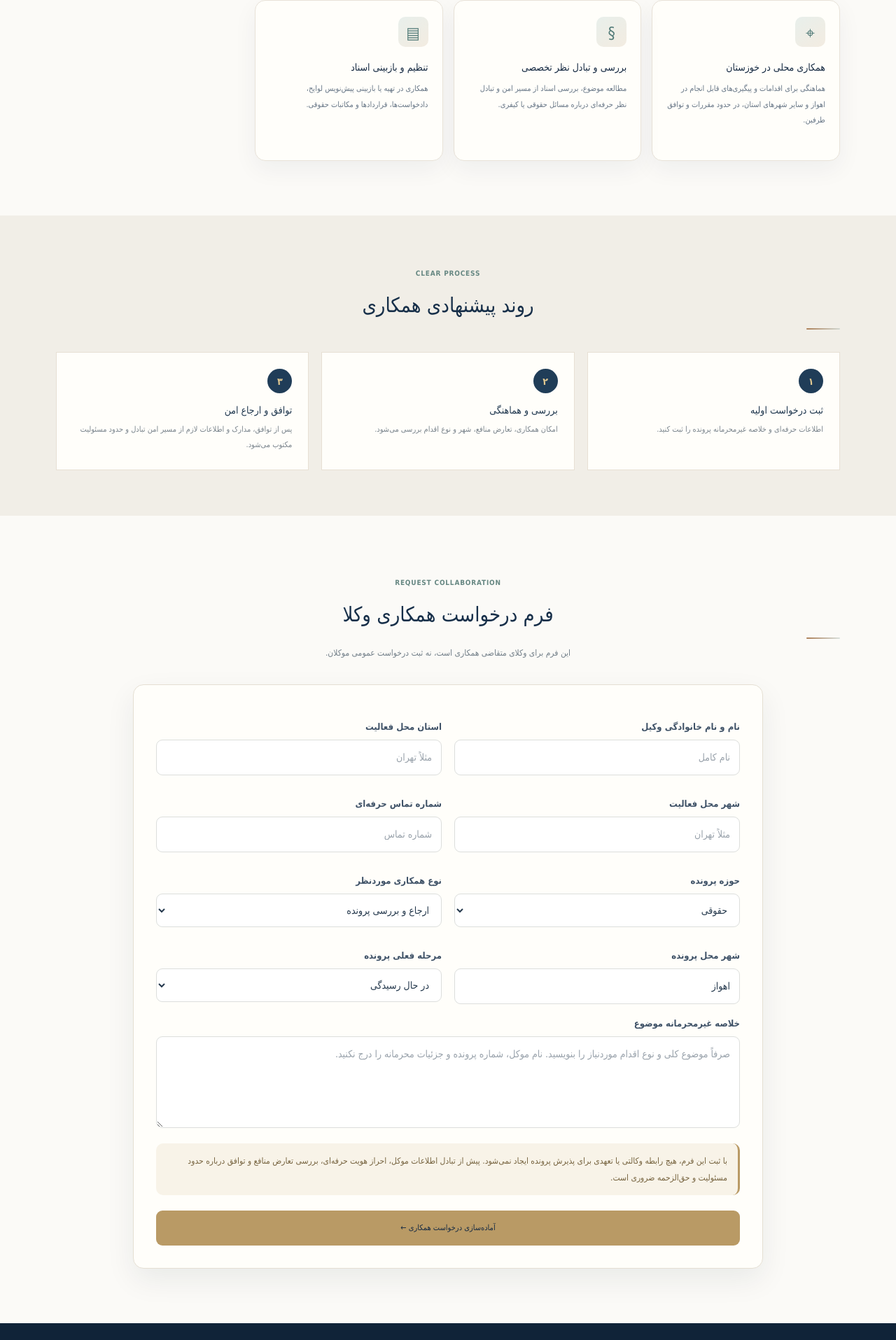
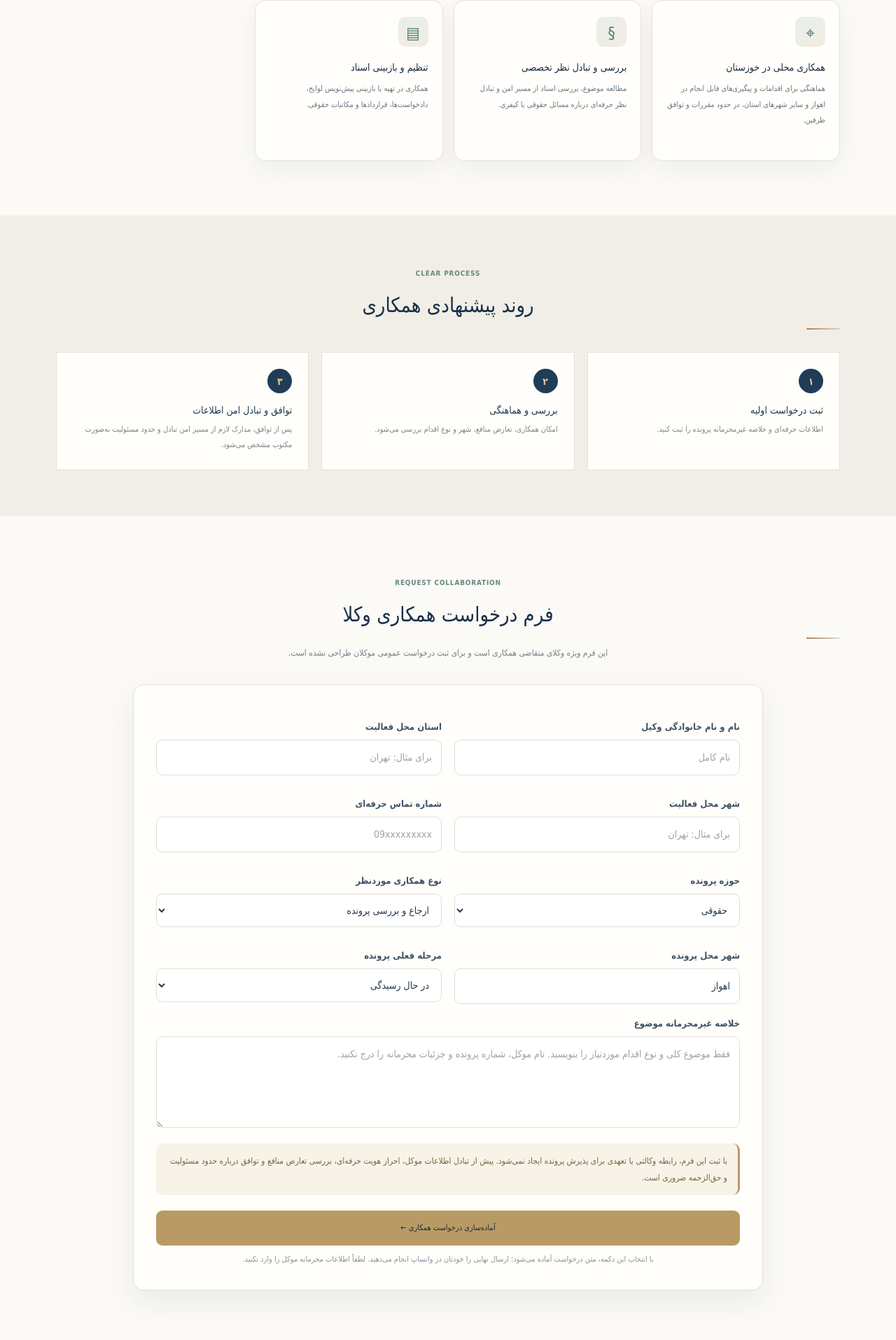
Before and after one commit to ahmadmousavi5908-crypto/vakilsite, a Next.js app: page /lawyer-cooperation in a window 1280 px wide. Shown: the part 853-2768 px from the top of the page at 70% size. Built offline with nearby package versions, Linux system fonts and the light colour scheme; no server answers; the database is empty; a web font is replaced by a local one.

Commit message:
Rebuild lawyer cooperation form with accessible fields and polished Persian copy

```diff
--- a/src/app/lawyer-cooperation/page.js
+++ b/src/app/lawyer-cooperation/page.js
@@ -3,40 +3,180 @@
 import { useState } from "react";
 import Link from "next/link";
 
+const initialForm = {
+  name: "", bar: "", city: "", phone: "",
+  field: "حقوقی", service: "ارجاع و بررسی پرونده",
+  caseCity: "اهواز", stage: "در حال رسیدگی", summary: "",
+};
+
 export default function LawyerCooperationPage() {
-  const [form,setForm]=useState({name:"",bar:"",city:"",phone:"",field:"حقوقی",service:"ارجاع و بررسی پرونده",caseCity:"اهواز",stage:"در حال رسیدگی",summary:""});
-  function change(e){setForm({...form,[e.target.name]:e.target.value});}
-  function submit(e){
-    e.preventDefault();
-    const timestamp = new Intl.DateTimeFormat("fa-IR-u-ca-persian", { dateStyle: "full", timeStyle: "short", timeZone: "Asia/Tehran" }).format(new Date());
-    const message=["درخواست همکاری حرفه‌ای وکلا", "زمان تهیه درخواست (به وقت ایران): "+timestamp, "نام و نام خانوادگی: "+form.name, "استان محل فعالیت: "+form.bar, "شهر: "+form.city, "راه ارتباطی: "+form.phone, "حوزه پرونده: "+form.field, "نوع همکاری: "+form.service, "شهر محل پرونده: "+form.caseCity, "مرحله پرونده: "+form.stage, "خلاصه غیرمحرمانه: "+form.summary].join("\n");
-    const phone=(process.env.NEXT_PUBLIC_WHATSAPP_NUMBER||"989169165902").replace(/\D/g,"");
-    if(phone) window.open("https://wa.me/"+phone+"?text="+encodeURIComponent(message),"_blank","noopener,noreferrer");
-    else if(navigator.clipboard?.writeText) navigator.clipboard.writeText(message).then(()=>window.alert("متن درخواست کپی شد؛ شماره واتساپ دفتر هنوز تنظیم نشده است.")).catch(()=>window.prompt("متن درخواست را کپی کنید:",message));
-    else window.prompt("متن درخواست را کپی کنید:",message);
+  const [form, setForm] = useState(initialForm);
+
+  function change(event) {
+    const { name, value } = event.target;
+    setForm((current) => ({ ...current, [name]: value }));
   }
-  return <main className="feature-page" dir="rtl">
-    <header className="feature-nav"><Link href="/">← بازگشت به صفحه اصلی</Link><span>شبکه همکاری حرفه‌ای</span></header>
-    <section className="feature-hero coop-hero"><div className="feature-container"><span className="section-kicker">LAWYER-TO-LAWYER NETWORK</span><h1>همکاری وکلا؛ <em>ارتباط حرفه‌ای فراتر از مرز استان‌ها</em></h1><p>اگر وکیل دادگستری هستید و برای پرونده‌ای در خوزستان به همکاری محلی، بررسی موضوع یا هماهنگی حرفه‌ای نیاز دارید، درخواست همکاری خود را ثبت کنید.</p><div className="feature-hero-actions"><a href="#cooperation-form" className="feature-primary">ثبت درخواست همکاری ↓</a><a href="#cooperation-process" className="feature-secondary">روند همکاری</a></div></div></section>
-    <section className="feature-container feature-section" id="cooperation-process"><div className="feature-heading"><span className="section-kicker">PROFESSIONAL COLLABORATION</span><h2>زمینه‌های قابل بررسی برای همکاری</h2><p>نوع همکاری و امکان پذیرش هر درخواست پس از بررسی تخصص، تعارض منافع، حدود اختیار و شرایط پرونده مشخص می‌شود.</p></div>
-    <div className="feature-tool-grid"><article className="feature-tool-card"><span className="feature-tool-icon">⌖</span><h3>همکاری محلی در خوزستان</h3><p>هماهنگی برای اقدامات و پیگیری‌های قابل انجام در اهواز و سایر شهرهای استان، در حدود مقررات و توافق طرفین.</p></article><article className="feature-tool-card"><span className="feature-tool-icon">§</span><h3>بررسی و تبادل نظر تخصصی</h3><p>مطالعه موضوع، بررسی اسناد از مسیر امن و تبادل نظر حرفه‌ای درباره مسائل حقوقی یا کیفری.</p></article><article className="feature-tool-card"><span className="feature-tool-icon">▤</span><h3>تنظیم و بازبینی اسناد</h3><p>همکاری در تهیه یا بازبینی پیش‌نویس لوایح، دادخواست‌ها، قراردادها و مکاتبات حقوقی.</p></article></div></section>
-    <section className="ai-workflow"><div className="feature-container"><div className="feature-heading"><span className="section-kicker">CLEAR PROCESS</span><h2>روند پیشنهادی همکاری</h2></div><div className="ai-steps"><div><b>۱</b><h3>ثبت درخواست اولیه</h3><p>اطلاعات حرفه‌ای و خلاصه غیرمحرمانه پرونده را ثبت کنید.</p></div><div><b>۲</b><h3>بررسی و هماهنگی</h3><p>امکان همکاری، تعارض منافع، شهر و نوع اقدام بررسی می‌شود.</p></div><div><b>۳</b><h3>توافق و ارجاع امن</h3><p>پس از توافق، مدارک و اطلاعات لازم از مسیر امن تبادل و حدود مسئولیت مکتوب می‌شود.</p></div></div></div></section>
-    <section className="feature-container feature-section" id="cooperation-form"><div className="feature-heading"><span className="section-kicker">REQUEST COLLABORATION</span><h2>فرم درخواست همکاری وکلا</h2><p>این فرم برای وکلای متقاضی همکاری است، نه ثبت درخواست عمومی موکلان.</p></div>
-    <form className="feature-form cooperation-form" onSubmit={submit}>
-      <div className="feature-form-grid">
-        <div><label>نام و نام خانوادگی وکیل</label><input name="name" required value={form.name} onChange={change} placeholder="نام کامل" /></div>
-        <div><label>استان محل فعالیت</label><input name="bar" required value={form.bar} onChange={change} placeholder="مثلاً تهران" /></div>
-        <div><label>شهر محل فعالیت</label><input name="city" required value={form.city} onChange={change} placeholder="مثلاً تهران" /></div>
-        <div><label>شماره تماس حرفه‌ای</label><input name="phone" required value={form.phone} onChange={change} placeholder="شماره تماس" /></div>
-        <div><label>حوزه پرونده</label><select name="field" value={form.field} onChange={change}><option>حقوقی</option><option>کیفری</option><option>خانواده</option><option>ملکی و ثبتی</option><option>تجاری و شرکت‌ها</option><option>سایر</option></select></div>
-        <div><label>نوع همکاری موردنظر</label><select name="service" value={form.service} onChange={change}><option>ارجاع و بررسی پرونده</option><option>همکاری و پیگیری محلی در خوزستان</option><option>حضور و اقدام در مرجع قضایی</option><option>تنظیم یا بازبینی لایحه و اسناد</option><option>مشاوره و تبادل نظر تخصصی</option><option>سایر همکاری‌ها</option></select></div>
-        <div><label>شهر محل پرونده</label><input name="caseCity" value={form.caseCity} onChange={change} placeholder="مثلاً اهواز یا آبادان" /></div>
-        <div><label>مرحله فعلی پرونده</label><select name="stage" value={form.stage} onChange={change}><option>در حال رسیدگی</option><option>مرحله تحقیقات مقدماتی</option><option>بدوی</option><option>تجدیدنظر</option><option>اجرای حکم</option><option>هنوز طرح نشده</option><option>نامشخص</option></select></div>
-      </div>
-      <label>خلاصه غیرمحرمانه موضوع</label><textarea name="summary" rows="4" maxLength="1500" value={form.summary} onChange={change} placeholder="صرفاً موضوع کلی و نوع اقدام موردنیاز را بنویسید. نام موکل، شماره پرونده و جزئیات محرمانه را درج نکنید." />
-      <div className="feature-warning">با ثبت این فرم، هیچ رابطه وکالتی یا تعهدی برای پذیرش پرونده ایجاد نمی‌شود. پیش از تبادل اطلاعات موکل، احراز هویت حرفه‌ای، بررسی تعارض منافع و توافق درباره حدود مسئولیت و حق‌الزحمه ضروری است.</div>
-      <button className="feature-primary" type="submit">آماده‌سازی درخواست همکاری ←</button>
-    </form></section>
-    <footer className="feature-footer"><Link href="/">صفحه اصلی</Link><span>درخواست‌ها پس از بررسی و هماهنگی، مبنای تصمیم درباره همکاری خواهند بود.</span></footer>
-  </main>;
+
+  function submit(event) {
+    event.preventDefault();
+    const timestamp = new Intl.DateTimeFormat("fa-IR-u-ca-persian", {
+      dateStyle: "full", timeStyle: "short", timeZone: "Asia/Tehran",
+    }).format(new Date());
+    const message = [
+      "درخواست همکاری حرفه‌ای وکلا",
+      "زمان تهیه درخواست (به وقت ایران): " + timestamp,
+      "نام و نام خانوادگی: " + form.name,
+      "استان محل فعالیت: " + form.bar,
+      "شهر محل فعالیت: " + form.city,
+      "راه ارتباطی: " + form.phone,
+      "حوزه پرونده: " + form.field,
+      "نوع همکاری: " + form.service,
+      "شهر محل پرونده: " + form.caseCity,
+      "مرحله پرونده: " + form.stage,
+      "خلاصه غیرمحرمانه: " + (form.summary.trim() || "اعلام نشده"),
+    ].join("\n");
+
+    const phone = (process.env.NEXT_PUBLIC_WHATSAPP_NUMBER || "989169165902").replace(/\D/g, "");
+    if (phone) {
+      window.open("https://wa.me/" + phone + "?text=" + encodeURIComponent(message), "_blank", "noopener,noreferrer");
+      return;
+    }
+    if (navigator.clipboard?.writeText) {
+      navigator.clipboard.writeText(message)
+        .then(() => window.alert("متن درخواست کپی شد؛ شماره واتساپ دفتر هنوز تنظیم نشده است."))
+        .catch(() => window.prompt("متن درخواست را کپی کنید:", message));
+      return;
+    }
+    window.prompt("متن درخواست را کپی کنید:", message);
+  }
+
+  return (
+    <main className="feature-page cooperation-page" dir="rtl">
+      <header className="feature-nav">
+        <Link href="/">بازگشت به صفحه اصلی ←</Link>
+        <span>شبکه همکاری حرفه‌ای</span>
+      </header>
+
+      <section className="feature-hero coop-hero">
+        <div className="feature-container">
+          <span className="section-kicker">LAWYER-TO-LAWYER NETWORK</span>
+          <h1>همکاری وکلا؛ <em>ارتباط حرفه‌ای فراتر از مرز استان‌ها</em></h1>
+          <p>اگر وکیل دادگستری هستید و برای پرونده‌ای در خوزستان به همکاری محلی، بررسی موضوع یا هماهنگی حرفه‌ای نیاز دارید، درخواست همکاری خود را ثبت کنید.</p>
+          <div className="feature-hero-actions">
+            <a href="#cooperation-form" className="feature-primary">ثبت درخواست همکاری ↓</a>
+            <a href="#cooperation-process" className="feature-secondary">آشنایی با روند همکاری</a>
+          </div>
+        </div>
+      </section>
+
+      <section className="feature-container feature-section" id="cooperation-process">
+        <div className="feature-heading">
+          <span className="section-kicker">PROFESSIONAL COLLABORATION</span>
+          <h2>زمینه‌های قابل بررسی برای همکاری</h2>
+          <p>نوع همکاری و امکان پذیرش هر درخواست پس از بررسی تخصص، تعارض منافع، حدود اختیار و شرایط پرونده مشخص می‌شود.</p>
+        </div>
+        <div className="feature-tool-grid">
+          <article className="feature-tool-card">
+            <span className="feature-tool-icon" aria-hidden="true">⌖</span>
+            <h3>همکاری محلی در خوزستان</h3>
+            <p>هماهنگی برای اقدامات و پیگیری‌های قابل انجام در اهواز و سایر شهرهای استان، در حدود مقررات و توافق طرفین.</p>
+          </article>
+          <article className="feature-tool-card">
+            <span className="feature-tool-icon" aria-hidden="true">§</span>
+            <h3>بررسی و تبادل نظر تخصصی</h3>
+            <p>مطالعه موضوع، بررسی اسناد از مسیر امن و تبادل نظر حرفه‌ای درباره مسائل حقوقی یا کیفری.</p>
+          </article>
+          <article className="feature-tool-card">
+            <span className="feature-tool-icon" aria-hidden="true">▤</span>
+            <h3>تنظیم و بازبینی اسناد</h3>
+            <p>همکاری در تهیه یا بازبینی پیش‌نویس لوایح، دادخواست‌ها، قراردادها و مکاتبات حقوقی.</p>
+          </article>
+        </div>
+      </section>
+
+      <section className="ai-workflow" id="cooperation-process-steps">
+        <div className="feature-container">
+          <div className="feature-heading">
+            <span className="section-kicker">CLEAR PROCESS</span>
+            <h2>روند پیشنهادی همکاری</h2>
+          </div>
+          <div className="ai-steps">
+            <div><b>۱</b><h3>ثبت درخواست اولیه</h3><p>اطلاعات حرفه‌ای و خلاصه غیرمحرمانه پرونده را ثبت کنید.</p></div>
+            <div><b>۲</b><h3>بررسی و هماهنگی</h3><p>امکان همکاری، تعارض منافع، شهر و نوع اقدام بررسی می‌شود.</p></div>
+            <div><b>۳</b><h3>توافق و تبادل امن اطلاعات</h3><p>پس از توافق، مدارک لازم از مسیر امن تبادل و حدود مسئولیت به‌صورت مکتوب مشخص می‌شود.</p></div>
+          </div>
+        </div>
+      </section>
+
+      <section className="feature-container feature-section" id="cooperation-form">
+        <div className="feature-heading">
+          <span className="section-kicker">REQUEST COLLABORATION</span>
+          <h2>فرم درخواست همکاری وکلا</h2>
+          <p>این فرم ویژه وکلای متقاضی همکاری است و برای ثبت درخواست عمومی موکلان طراحی نشده است.</p>
+        </div>
+
+        <form className="feature-form cooperation-form" onSubmit={submit}>
+          <div className="feature-form-grid">
+            <div>
+              <label htmlFor="coop-name">نام و نام خانوادگی وکیل</label>
+              <input id="coop-name" name="name" autoComplete="name" required value={form.name} onChange={change} placeholder="نام کامل" />
+            </div>
+            <div>
+              <label htmlFor="coop-bar">استان محل فعالیت</label>
+              <input id="coop-bar" name="bar" required value={form.bar} onChange={change} placeholder="برای مثال: تهران" />
+            </div>
+            <div>
+              <label htmlFor="coop-city">شهر محل فعالیت</label>
+              <input id="coop-city" name="city" required value={form.city} onChange={change} placeholder="برای مثال: تهران" />
+            </div>
+            <div>
+              <label htmlFor="coop-phone">شماره تماس حرفه‌ای</label>
+              <input id="coop-phone" name="phone" type="tel" inputMode="tel" autoComplete="tel" dir="ltr" required value={form.phone} onChange={change} placeholder="09xxxxxxxxx" />
+            </div>
+            <div>
+              <label htmlFor="coop-field">حوزه پرونده</label>
+              <select id="coop-field" name="field" value={form.field} onChange={change}>
+                <option>حقوقی</option><option>کیفری</option><option>خانواده</option>
+                <option>ملکی و ثبتی</option><option>تجاری و شرکت‌ها</option><option>سایر</option>
+              </select>
+            </div>
+            <div>
+              <label htmlFor="coop-service">نوع همکاری موردنظر</label>
+              <select id="coop-service" name="service" value={form.service} onChange={change}>
+                <option>ارجاع و بررسی پرونده</option>
+                <option>همکاری و پیگیری محلی در خوزستان</option>
+                <option>حضور و اقدام در مرجع قضایی</option>
+                <option>تنظیم یا بازبینی لایحه و اسناد</option>
+                <option>مشاوره و تبادل نظر تخصصی</option>
+                <option>سایر همکاری‌ها</option>
+              </select>
+            </div>
+            <div>
+              <label htmlFor="coop-case-city">شهر محل پرونده</label>
+              <input id="coop-case-city" name="caseCity" value={form.caseCity} onChange={change} placeholder="برای مثال: اهواز یا آبادان" />
+            </div>
+            <div>
+              <label htmlFor="coop-stage">مرحله فعلی پرونده</label>
+              <select id="coop-stage" name="stage" value={form.stage} onChange={change}>
+                <option>در حال رسیدگی</option><option>تحقیقات مقدماتی</option>
+                <option>مرحله بدوی</option><option>مرحله تجدیدنظر</option>
+                <option>اجرای حکم</option><option>هنوز طرح نشده</option><option>نامشخص</option>
+              </select>
+            </div>
+          </div>
+
+          <label htmlFor="coop-summary">خلاصه غیرمحرمانه موضوع</label>
+          <textarea id="coop-summary" name="summary" rows="4" maxLength="1500" value={form.summary} onChange={change} placeholder="فقط موضوع کلی و نوع اقدام موردنیاز را بنویسید. نام موکل، شماره پرونده و جزئیات محرمانه را درج نکنید." />
+          <div className="feature-warning">با ثبت این فرم، رابطه وکالتی یا تعهدی برای پذیرش پرونده ایجاد نمی‌شود. پیش از تبادل اطلاعات موکل، احراز هویت حرفه‌ای، بررسی تعارض منافع و توافق درباره حدود مسئولیت و حق‌الزحمه ضروری است.</div>
+          <button className="feature-primary" type="submit">آماده‌سازی درخواست همکاری ←</button>
+          <small className="form-hint">با انتخاب این دکمه، متن درخواست آماده می‌شود؛ ارسال نهایی را خودتان در واتساپ انجام می‌دهید. لطفاً اطلاعات محرمانه موکل را وارد نکنید.</small>
+        </form>
+      </section>
+
+      <footer className="feature-footer">
+        <Link href="/">صفحه اصلی</Link>
+        <span>درخواست‌ها پس از بررسی و هماهنگی، مبنای تصمیم درباره همکاری خواهند بود.</span>
+      </footer>
+    </main>
+  );
 }
```
